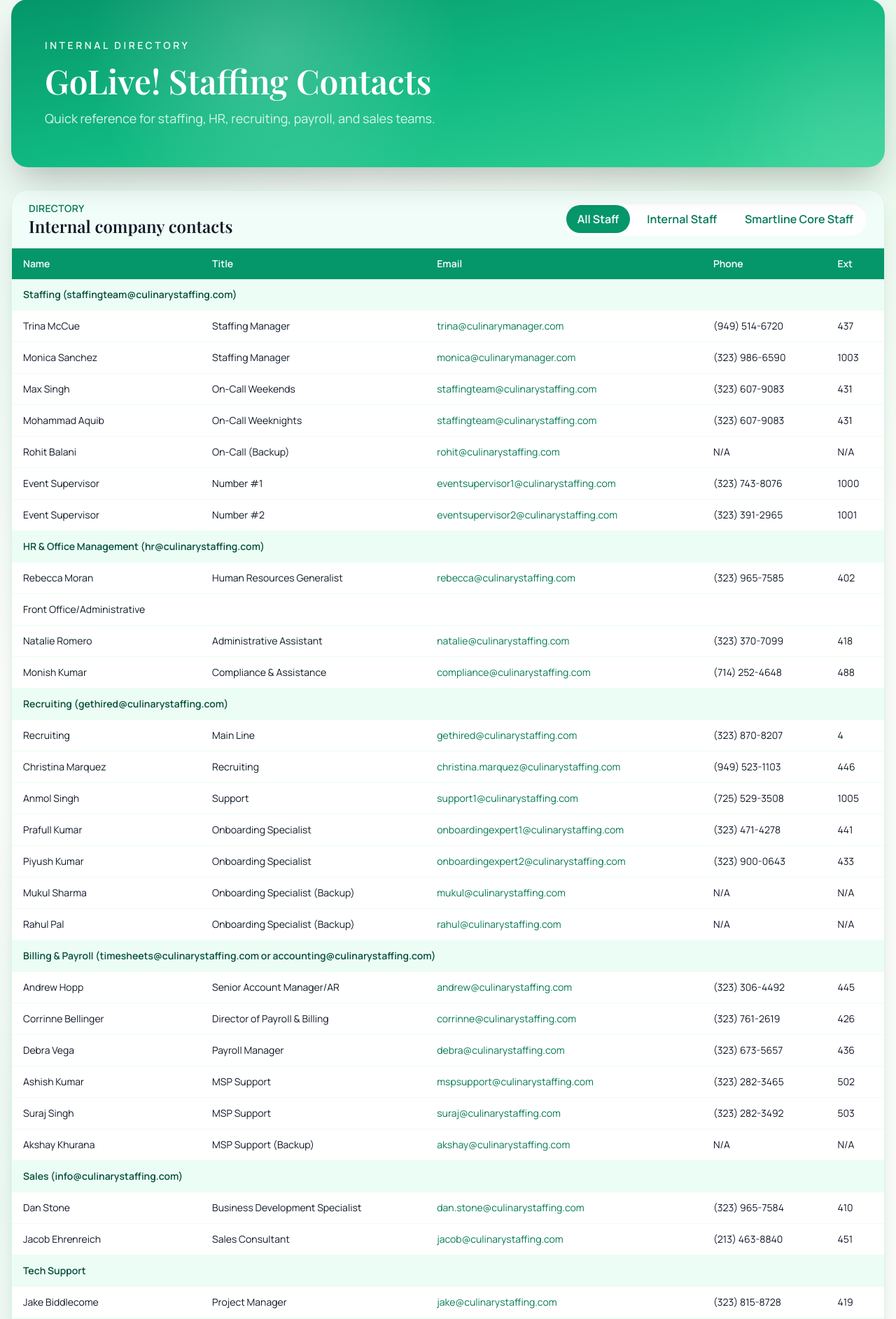
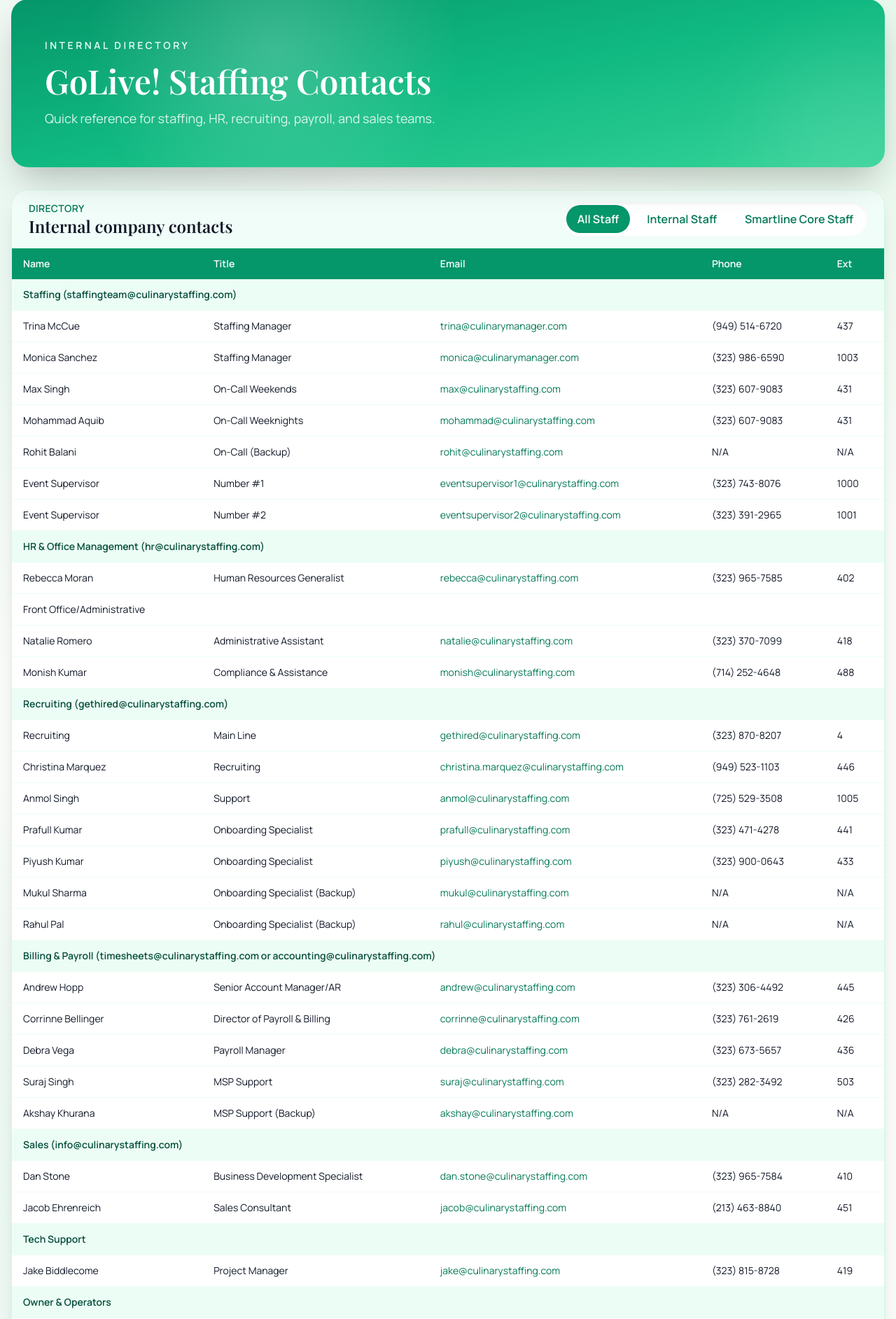
Before and after one commit to JBiddlecome/GoLive_Staffing, a FastAPI app: page /contacts in a window 1280 px wide. Shown: the part 114-1999 px from the top of the page at 70% size. Run offline with FastAPI, Linux system fonts and the light colour scheme; some libraries are stand-ins or nearby versions.

Commit message:
Update staff email addresses in contacts.html
Updated email addresses for staff members in the contacts template.

```diff
--- a/templates/contacts.html
+++ b/templates/contacts.html
@@ -62,14 +62,14 @@
           <tr class="hover:bg-emerald-50/70" data-staff-type="smartline">
             <td class="px-4 py-3">Max Singh</td>
             <td class="px-4 py-3">On-Call Weekends</td>
-            <td class="px-4 py-3"><a class="text-emerald-700 hover:underline" href="mailto:staffingteam@culinarystaffing.com">staffingteam@culinarystaffing.com</a></td>
+            <td class="px-4 py-3"><a class="text-emerald-700 hover:underline" href="mailto:max@culinarystaffing.com">max@culinarystaffing.com</a></td>
             <td class="px-4 py-3">(323) 607-9083</td>
             <td class="px-4 py-3">431</td>
           </tr>
           <tr class="hover:bg-emerald-50/70" data-staff-type="smartline">
             <td class="px-4 py-3">Mohammad Aquib</td>
             <td class="px-4 py-3">On-Call Weeknights</td>
-            <td class="px-4 py-3"><a class="text-emerald-700 hover:underline" href="mailto:staffingteam@culinarystaffing.com">staffingteam@culinarystaffing.com</a></td>
+            <td class="px-4 py-3"><a class="text-emerald-700 hover:underline" href="mailto:mohammad@culinarystaffing.com">mohammad@culinarystaffing.com</a></td>
             <td class="px-4 py-3">(323) 607-9083</td>
             <td class="px-4 py-3">431</td>
           </tr>
@@ -121,7 +121,7 @@
           <tr class="hover:bg-emerald-50/70" data-staff-type="smartline">
             <td class="px-4 py-3">Monish Kumar</td>
             <td class="px-4 py-3">Compliance &amp; Assistance</td>
-            <td class="px-4 py-3"><a class="text-emerald-700 hover:underline" href="mailto:compliance@culinarystaffing.com">compliance@culinarystaffing.com</a></td>
+            <td class="px-4 py-3"><a class="text-emerald-700 hover:underline" href="mailto:monish@culinarystaffing.com">monish@culinarystaffing.com</a></td>
             <td class="px-4 py-3">(714) 252-4648</td>
             <td class="px-4 py-3">488</td>
           </tr>
@@ -145,21 +145,21 @@
           <tr class="hover:bg-emerald-50/70" data-staff-type="smartline">
             <td class="px-4 py-3">Anmol Singh</td>
             <td class="px-4 py-3">Support</td>
-            <td class="px-4 py-3"><a class="text-emerald-700 hover:underline" href="mailto:support1@culinarystaffing.com">support1@culinarystaffing.com</a></td>
+            <td class="px-4 py-3"><a class="text-emerald-700 hover:underline" href="mailto:anmol@culinarystaffing.com">anmol@culinarystaffing.com</a></td>
             <td class="px-4 py-3">(725) 529-3508</td>
             <td class="px-4 py-3">1005</td>
           </tr>
           <tr class="hover:bg-emerald-50/70" data-staff-type="smartline">
             <td class="px-4 py-3">Prafull Kumar</td>
             <td class="px-4 py-3">Onboarding Specialist</td>
-            <td class="px-4 py-3"><a class="text-emerald-700 hover:underline" href="mailto:onboardingexpert1@culinarystaffing.com">onboardingexpert1@culinarystaffing.com</a></td>
+            <td class="px-4 py-3"><a class="text-emerald-700 hover:underline" href="mailto:prafull@culinarystaffing.com">prafull@culinarystaffing.com</a></td>
             <td class="px-4 py-3">(323) 471-4278</td>
             <td class="px-4 py-3">441</td>
           </tr>
           <tr class="hover:bg-emerald-50/70" data-staff-type="smartline">
             <td class="px-4 py-3">Piyush Kumar</td>
             <td class="px-4 py-3">Onboarding Specialist</td>
-            <td class="px-4 py-3"><a class="text-emerald-700 hover:underline" href="mailto:onboardingexpert2@culinarystaffing.com">onboardingexpert2@culinarystaffing.com</a></td>
+            <td class="px-4 py-3"><a class="text-emerald-700 hover:underline" href="mailto:piyush@culinarystaffing.com">piyush@culinarystaffing.com</a></td>
             <td class="px-4 py-3">(323) 900-0643</td>
             <td class="px-4 py-3">433</td>
           </tr>
@@ -200,13 +200,6 @@
             <td class="px-4 py-3"><a class="text-emerald-700 hover:underline" href="mailto:debra@culinarystaffing.com">debra@culinarystaffing.com</a></td>
             <td class="px-4 py-3">(323) 673-5657</td>
             <td class="px-4 py-3">436</td>
-          </tr>
-          <tr class="hover:bg-emerald-50/70" data-staff-type="smartline">
-            <td class="px-4 py-3">Ashish Kumar</td>
-            <td class="px-4 py-3">MSP Support</td>
-            <td class="px-4 py-3"><a class="text-emerald-700 hover:underline" href="mailto:mspsupport@culinarystaffing.com">mspsupport@culinarystaffing.com</a></td>
-            <td class="px-4 py-3">(323) 282-3465</td>
-            <td class="px-4 py-3">502</td>
           </tr>
           <tr class="hover:bg-emerald-50/70" data-staff-type="smartline">
             <td class="px-4 py-3">Suraj Singh</td>
```
